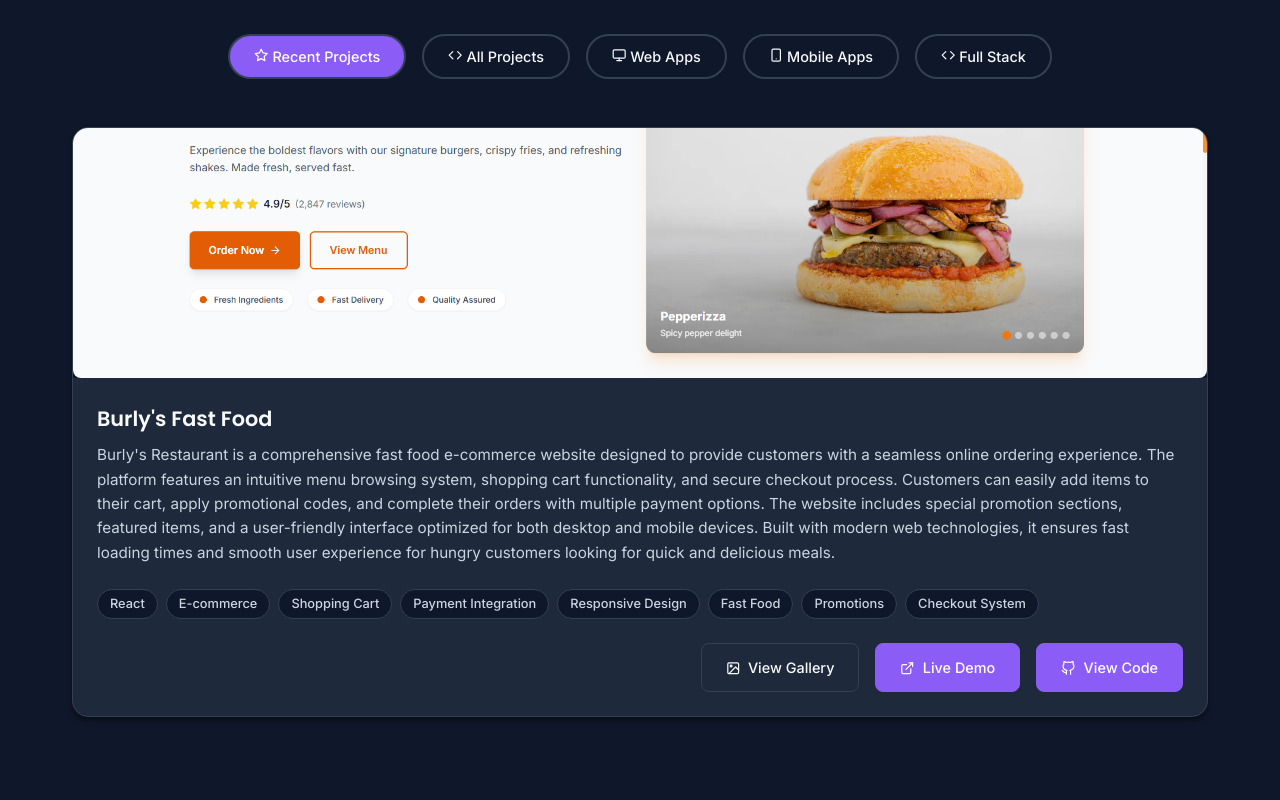
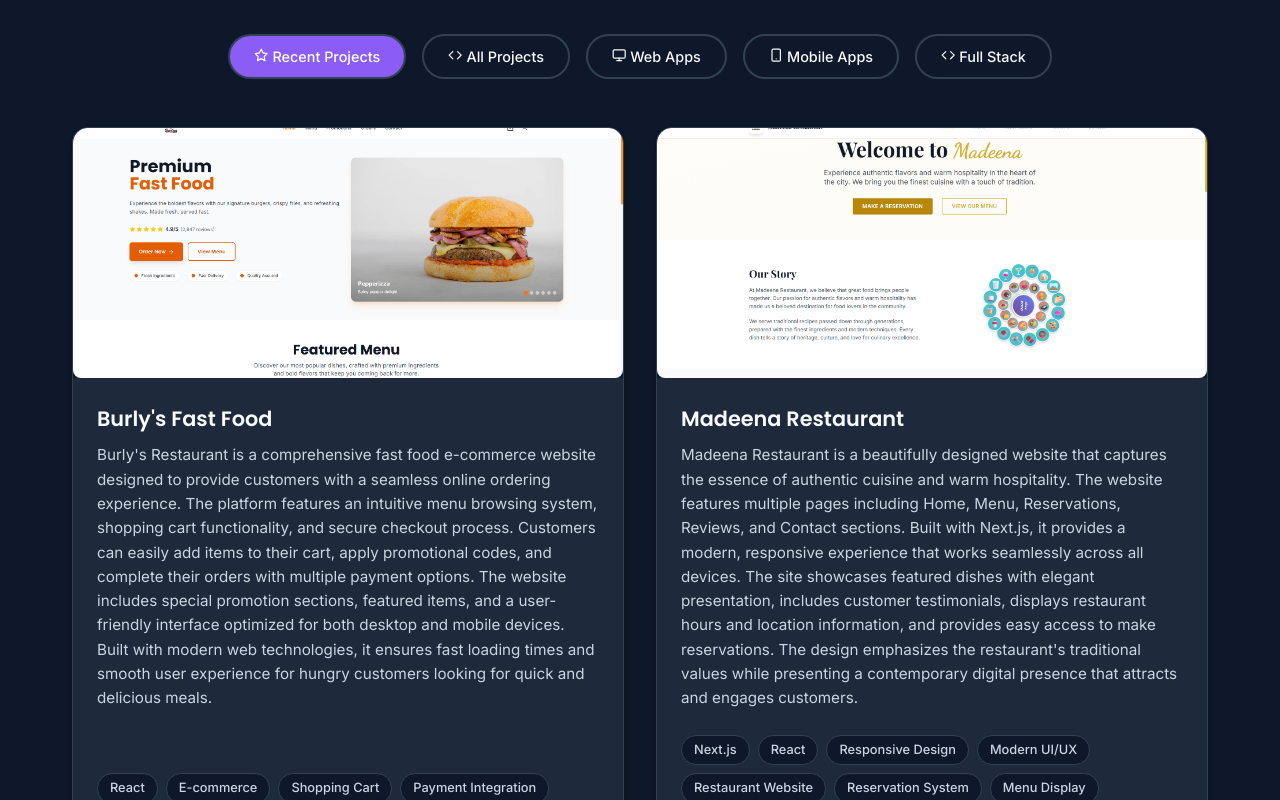
Before and after one commit to Ayazmax/my-portfolio, a React (Create React App) app: page / in a window 1280 px wide. Shown: the part 4040-4840 px from the top of the page. Built offline with nearby package versions, Linux system fonts and the light colour scheme.

Commit message:
added madeena

```diff
--- a/src/components/Projects.js
+++ b/src/components/Projects.js
@@ -585,6 +585,19 @@ const Projects = () => {
       live: 'https://burleys.dreamware.lk/',
       images: [
         '/assets/Burly\'s Fast food/burly\'s.png'
+      ]
+    },
+    {
+      id: 9,
+      title: 'Madeena Restaurant',
+      description: 'Madeena Restaurant is a beautifully designed website that captures the essence of authentic cuisine and warm hospitality. The website features multiple pages including Home, Menu, Reservations, Reviews, and Contact sections. Built with Next.js, it provides a modern, responsive experience that works seamlessly across all devices. The site showcases featured dishes with elegant presentation, includes customer testimonials, displays restaurant hours and location information, and provides easy access to make reservations. The design emphasizes the restaurant\'s traditional values while presenting a contemporary digital presence that attracts and engages customers.',
+      category: 'web',
+      recent: true,
+      technologies: ['Next.js', 'React', 'Responsive Design', 'Modern UI/UX', 'Restaurant Website', 'Reservation System', 'Menu Display', 'Customer Reviews'],
+      github: 'https://github.com/Ayazmax',
+      live: 'https://madeena.dreamware.lk/',
+      images: [
+        '/assets/madeena_restaurent/madeena.png'
       ]
     },
     {
```
Also changed, not shown: public/assets/madeena_restaurent/madeena.png (added).
